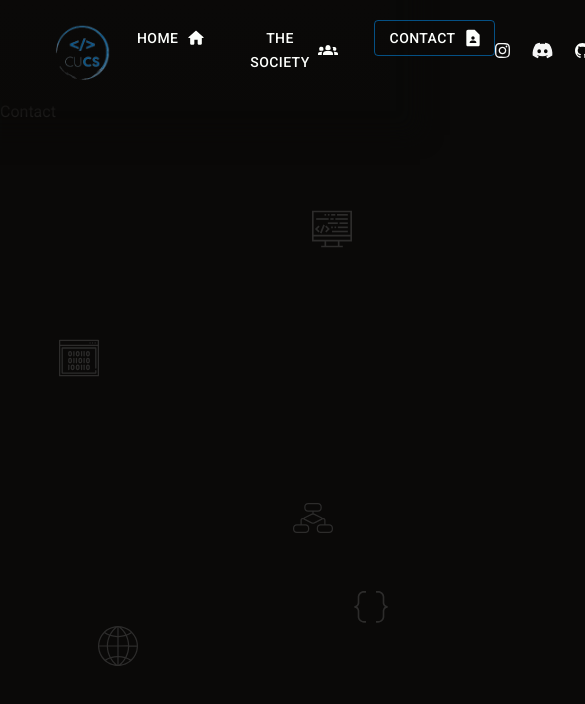
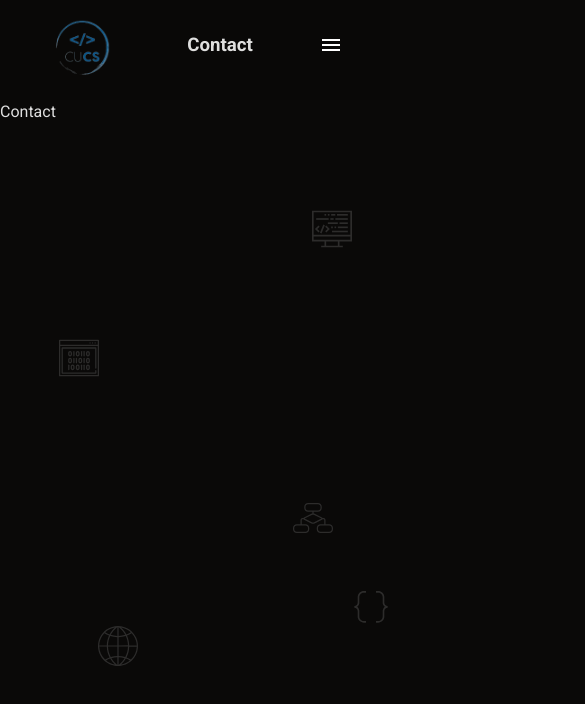
Before and after one commit to luanstavares/CUCS, a React (Vite) app: page /contact in a window 390 px wide. Shown: the top 704 px of the page, 585 px wide, since content can reach past the window. Built offline with nearby package versions, Linux system fonts and the light colour scheme.

Commit message:
responsive navigation bar

```diff
--- a/src/components/Nav/ListLinks.jsx
+++ b/src/components/Nav/ListLinks.jsx
@@ -2,12 +2,14 @@ import React, { useEffect } from "react";
 import { Link, useLocation } from "react-router-dom";
 import Stack from "@mui/material/Stack";
 import Button from "@mui/material/Button";
-
+import ListItem from "@mui/material/ListItem";
 import Groups2Icon from "@mui/icons-material/Groups2";
 import ContactPageIcon from "@mui/icons-material/ContactPage";
 import HomeRoundedIcon from "@mui/icons-material/HomeRounded";
-
-export function ListLinks() {
+import ListItemButton from "@mui/material/ListItemButton";
+import ListItemText from "@mui/material/ListItemText";
+import { ListItemIcon } from "@mui/material";
+export function ListLinks({ spacing = 4, direction = "row", type = "button" }) {
   const location = useLocation();
 
   const links = [
@@ -33,18 +35,35 @@ export function ListLinks() {
 
   return (
     <Stack
-      direction="row"
-      spacing={4}>
+      direction={direction}
+      spacing={spacing}>
       {links.map((link, index) => (
         <Link
           style={{ textDecoration: "none" }}
           to={link.to}
           key={index}>
-          <Button
-            variant={location.pathname === link.path ? "outlined" : "text"}
-            endIcon={link.icon}>
-            {link.text}
-          </Button>
+          {type === "list" ? (
+            <>
+              <ListItem
+                sx={{ color: "white" }}
+                key={link.text}
+                disablePadding>
+                <ListItemButton>
+                  <ListItemIcon>{link.icon}</ListItemIcon>
+                  <ListItemText
+                    sx={{ textTransform: "uppercase" }}
+                    primary={link.text}
+                  />
+                </ListItemButton>
+              </ListItem>
+            </>
+          ) : (
+            <Button
+              variant={location.pathname === link.path ? "outlined" : "text"}
+              endIcon={link.icon}>
+              {link.text}
+            </Button>
+          )}
         </Link>
       ))}
     </Stack>
--- a/src/components/Nav/Nav.jsx
+++ b/src/components/Nav/Nav.jsx
@@ -3,13 +3,112 @@ import * as styles from "./Nav.module.css";
 import { ListLinks } from "./ListLinks";
 import Logo from "../Logo/Logo";
 import SocialMediaLinks from "./SocialMediaLinks";
+import useMediaQuery from "@mui/material/useMediaQuery";
+import { Drawer, Grid, Typography } from "@mui/material";
+import { useTheme } from "@mui/material/styles";
+import { Box } from "@mui/system";
+import Button from "@mui/material/Button";
+import MenuOutlinedIcon from "@mui/icons-material/MenuOutlined";
+import IconButton from "@mui/material/IconButton";
+import List from "@mui/material/List";
+import { Divider } from "@mui/material";
+import { useLocation } from "react-router-dom";
 
 export default function Nav() {
+  const location = useLocation();
+  const theme = useTheme();
+  const matches = useMediaQuery(theme.breakpoints.down("md"));
+  const [state, setState] = React.useState({ right: false });
+
+  const toggleDrawer = (anchor, open) => (event) => {
+    if (
+      event.type === "keydown" &&
+      (event.key === "Tab" || event.key === "Shift")
+    ) {
+      return;
+    }
+
+    setState({ ...state, [anchor]: open });
+  };
+
+  const list = (anchor) => (
+    <Box
+      sx={{
+        marginTop: "10px",
+        width: 250,
+      }}
+      role="presentation"
+      onClick={toggleDrawer(anchor, false)}
+      onKeyDown={toggleDrawer(anchor, false)}>
+      <List>
+        <ListLinks
+          spacing={1}
+          type="list"
+          direction="column"
+        />
+      </List>
+      <Divider sx={{ margin: "20px" }} />
+      <SocialMediaLinks />
+    </Box>
+  );
+
+  const anchor = "right";
+
+  const handleNav = (path) => {
+    if (path === "/") {
+      return "Home";
+    } else if (path === "/society") {
+      return "The society";
+    } else if (path === "/contact") {
+      return "Contact";
+    } else {
+      return <></>;
+    }
+  };
+
   return (
     <div className={styles.navBar}>
-      <Logo />
-      <ListLinks />
-      <SocialMediaLinks />
+      <Grid
+        container
+        direction="row"
+        justifyContent="space-between"
+        alignItems="center">
+        <Grid item>
+          <Logo />
+        </Grid>
+
+        {matches ? (
+          <>
+            <h3>{handleNav(location.pathname)}</h3>
+            <IconButton onClick={toggleDrawer("right", true)}>
+              <MenuOutlinedIcon />
+            </IconButton>
+
+            <Drawer
+              PaperProps={{
+                sx: {
+                  background: "#0a0908e7",
+                  backgroundColor: "#0a0908e7",
+                  backdropFilter: "blur(5px)",
+                },
+              }}
+              anchor={anchor}
+              open={state[anchor]}
+              onClose={toggleDrawer(anchor, false)}>
+              {list(anchor)}
+            </Drawer>
+          </>
+        ) : (
+          <>
+            <Grid item>
+              <ListLinks />
+            </Grid>
+            <Grid item>
+              <SocialMediaLinks />
+            </Grid>
+          </>
+        )}
+      </Grid>
     </div>
   );
 }
--- a/src/components/Nav/Nav.module.css
+++ b/src/components/Nav/Nav.module.css
@@ -3,11 +3,8 @@
   top: 0;
   left: 0;
   z-index: 1;
-  display: flex;
-  align-items: center;
-  justify-content: space-between;
   padding: 0 10%;
   height: 100px;
-  background: linear-gradient(180deg, #0a0908 0%, #0a0908f1 100%);
-  box-shadow: 0px 5px 20px 30px #0a0908f1;
+  background-color: #0a0908e7;
+  backdrop-filter: blur(5px);
 }
--- a/src/components/Nav/SocialMediaLinks.jsx
+++ b/src/components/Nav/SocialMediaLinks.jsx
@@ -2,11 +2,11 @@ import { Avatar, Stack } from "@mui/material";
 import React from "react";
 import { Link } from "react-router-dom";
 
-export default function SocialMediaLinks() {
+export default function SocialMediaLinks({ direction = "row" }) {
   return (
     <Stack
-      sx={{ display: `flex`, alignItems: `center` }}
-      direction="row"
+      sx={{ display: `flex`, alignItems: `center`, justifyContent: `center` }}
+      direction={direction}
       spacing={2.5}>
       <Link
         target="_blank"
```
